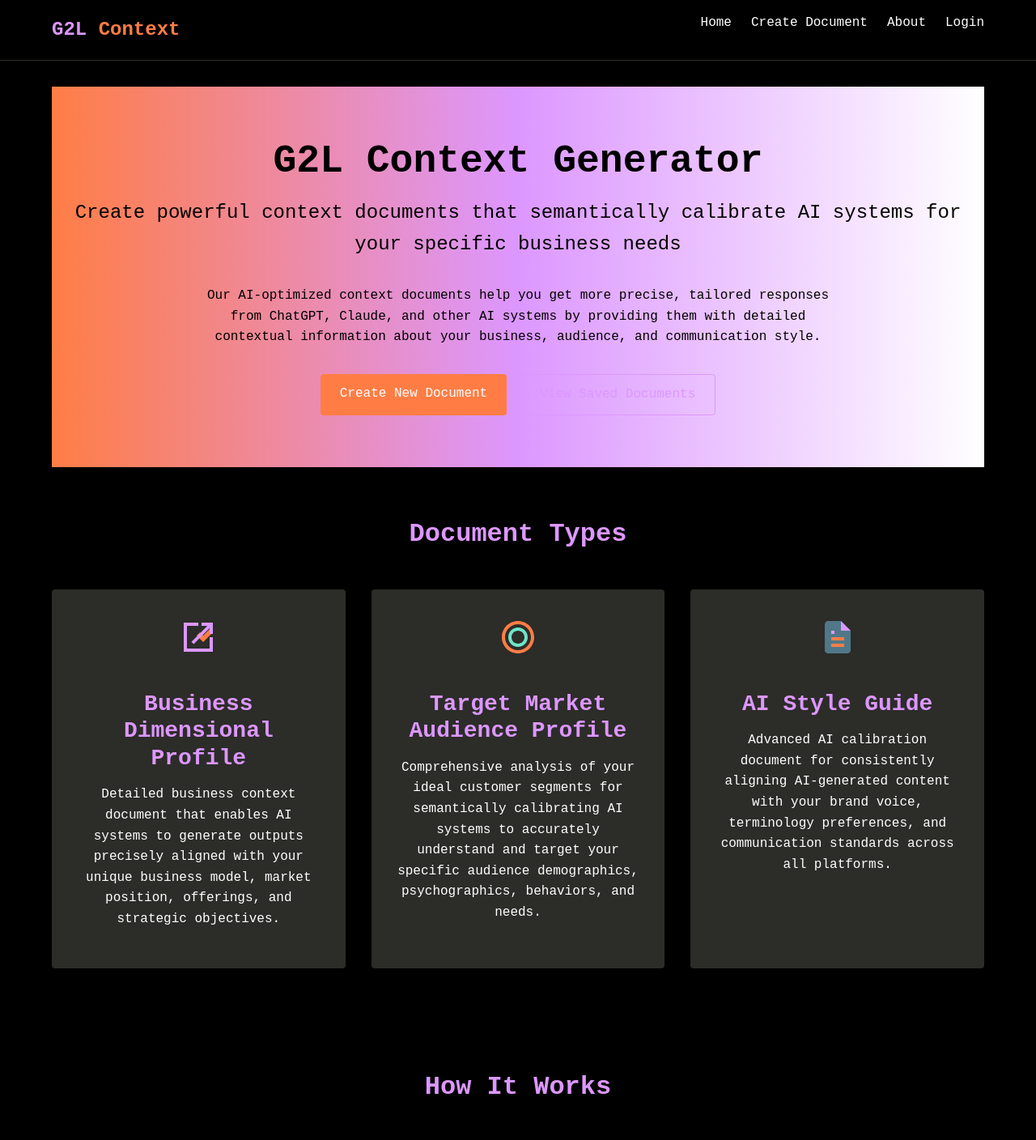
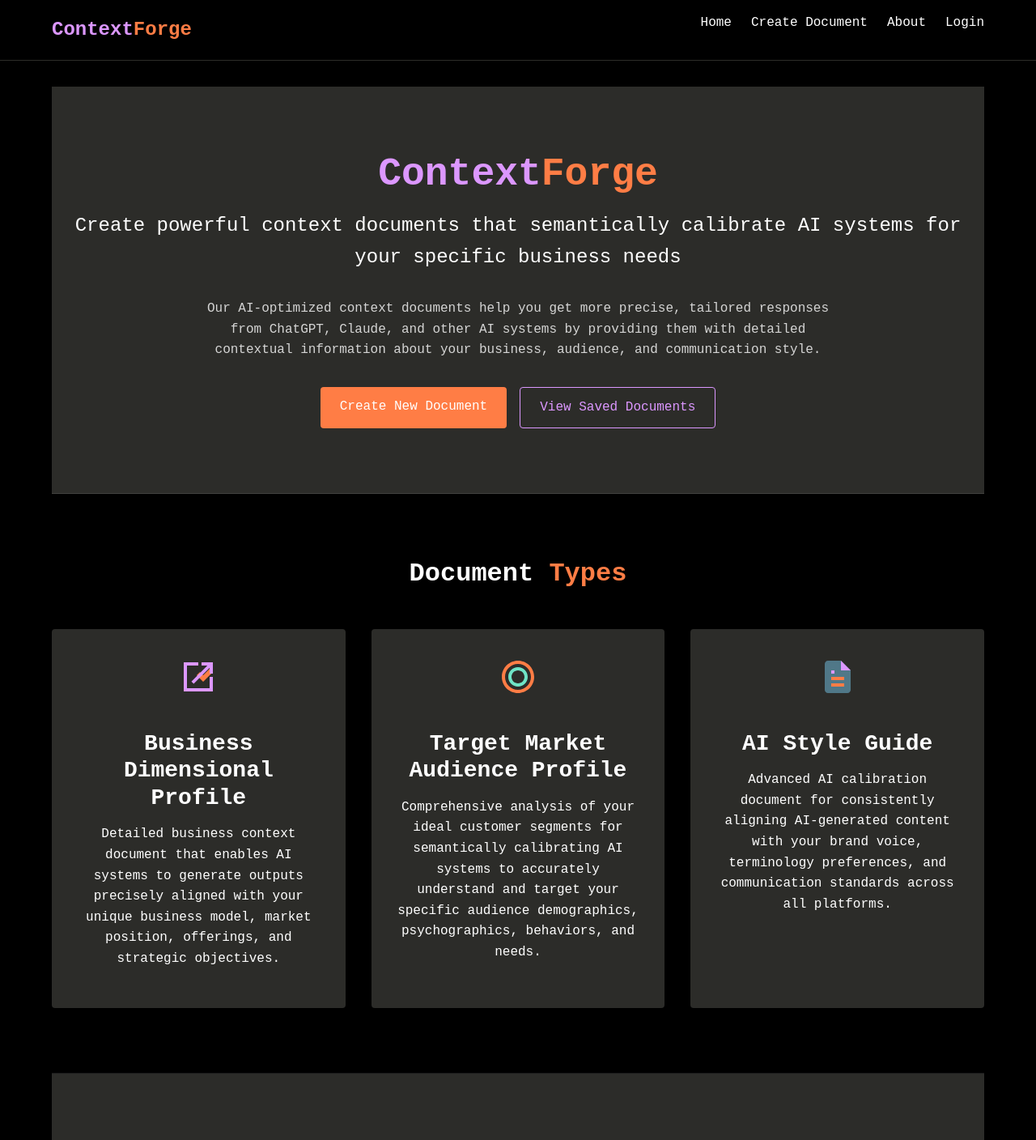
Before and after one commit to ConnorBritain/contextforge, a React (Create React App) app in the folder context-generator-src/client/: page / in a window 1280 px wide. Shown: the top 1408 px of the page at 81% size. Built offline with nearby package versions, Linux system fonts and the light colour scheme; no server answers; a web font is replaced by a local one.

Commit message:
Rebrand application to ContextForge with improved visual styling

```diff
--- a/context-generator-src/client/public/index.html
+++ b/context-generator-src/client/public/index.html
@@ -7,14 +7,14 @@
     <meta name="theme-color" content="#000000" />
     <meta
       name="description"
-      content="G2L Context Generator - Transform your business inputs into comprehensive, professional documents for AI semantic calibration"
+      content="ContextForge - Transform your business inputs into comprehensive, professional documents for AI semantic calibration"
     />
     <link rel="apple-touch-icon" href="%PUBLIC_URL%/logo192.png" />
     <link rel="manifest" href="%PUBLIC_URL%/manifest.json" />
     <link href="https://fonts.googleapis.com/css2?family=Azeret+Mono:wght@300;400;500;700&display=swap" rel="stylesheet">
-    <title>G2L Context Generator</title>
+    <title>ContextForge</title>
     <style>
-      /* G2L Brand Identity Preload */
+      /* ContextForge Brand Identity Preload */
       body {
         background-color: #000000;
         color: #ffffff;
--- a/context-generator-src/client/src/components/common/Footer.jsx
+++ b/context-generator-src/client/src/components/common/Footer.jsx
@@ -9,7 +9,7 @@ const Footer = () => {
       <div className="footer-container">
         <div className="footer-content">
           <p>
-            <span className="text-purple">G2L</span> <span className="text-orange">Context</span> &copy; {new Date().getFullYear()}
+            <span className="text-purple">Context</span><span className="text-orange">Forge</span> &copy; {new Date().getFullYear()} | A <span className="text-mint">Generative Growth Labs</span> Product
           </p>
           <p style={{ fontWeight: 'var(--font-weight-light)', opacity: 0.8 }}>
             Transform your business inputs into comprehensive, professional documents
--- a/context-generator-src/client/src/components/common/Header.jsx
+++ b/context-generator-src/client/src/components/common/Header.jsx
@@ -19,7 +19,7 @@ const Header = () => {
     <header className="app-header">
       <div className="header-container">
         <Link to="/" className="logo">
-          <span className="text-purple">G2L</span> <span className="text-orange">Context</span>
+          <span className="text-purple">Context</span><span className="text-orange">Forge</span>
         </Link>
 
         <nav className="main-nav">
--- a/context-generator-src/client/src/pages/HomePage.jsx
+++ b/context-generator-src/client/src/pages/HomePage.jsx
@@ -9,7 +9,7 @@ const HomePage = () => {
     <div className="page-container">
       <div className="hero-section">
         <h1>
-          <span className="text-black">G2L</span> Context Generator
+          <span className="text-purple">Context</span><span className="text-orange">Forge</span>
         </h1>
         <p className="subtitle">Create powerful context documents that semantically calibrate AI systems for your specific business needs</p>
 
@@ -29,7 +29,7 @@ const HomePage = () => {
       </div>
 
       <div className="features-section">
-        <h2>Document Types</h2>
+        <h2>Document <span>Types</span></h2>
 
         <div className="feature-cards">
           <div className="feature-card">
@@ -72,7 +72,7 @@ const HomePage = () => {
       </div>
 
       <div className="how-it-works-section">
-        <h2>How It Works</h2>
+        <h2>How It <span>Works</span></h2>
 
         <div className="steps">
           <div className="step">
--- a/context-generator-src/client/src/styles/global.css
+++ b/context-generator-src/client/src/styles/global.css
@@ -1,4 +1,4 @@
-/* G2L Brand Identity - Global Styles */
+/* Generative Growth Labs (G2L) ContextForge - Brand Identity */
 
 /* Import Azeret Mono font from Google Fonts */
 @import url('https://fonts.googleapis.com/css?family=Azeret+Mono:300,400,500,700&display=swap');
@@ -62,7 +62,7 @@ body {
 /* Typography */
 h1, h2, h3 {
   font-weight: var(--font-weight-bold);
-  color: var(--color-purple-accent);
+  color: var(--color-white);
   margin-bottom: var(--spacing-md);
   line-height: 1.2;
 }
@@ -381,19 +381,24 @@ button:disabled {
 .hero-section {
   text-align: center;
   padding: 4rem 0;
-  background: linear-gradient(to right, var(--color-orange-accent), var(--color-purple-accent), var(--color-white));
-  color: var(--color-black);
+  background-color: var(--color-dark-bg);
+  color: var(--color-white);
+  border-bottom: 1px solid rgba(255, 255, 255, 0.1);
 }
 
 .hero-section h1 {
   font-size: 3rem;
   margin-bottom: 1rem;
-  color: var(--color-black);
+  color: var(--color-white);
+}
+
+.hero-section h1 span {
+  color: var(--color-purple-accent);
 }
 
 .subtitle {
   font-size: 1.5rem;
-  color: var(--color-black);
+  color: var(--color-white);
   margin-bottom: 2rem;
   font-weight: var(--font-weight-medium);
 }
@@ -401,7 +406,8 @@ button:disabled {
 .hero-description {
   max-width: 800px;
   margin: 0 auto 2rem;
-  color: var(--color-black);
+  color: var(--color-white);
+  opacity: 0.8;
   line-height: 1.6;
   font-weight: var(--font-weight-regular);
 }
@@ -413,17 +419,28 @@ button:disabled {
   margin-top: 2rem;
 }
 
-.features-section,
+.features-section {
+  padding: 4rem 0;
+  text-align: center;
+  background-color: var(--color-black);
+  border-bottom: 1px solid rgba(255, 255, 255, 0.1);
+}
+
 .how-it-works-section {
   padding: 4rem 0;
   text-align: center;
-  background-color: var(--color-black);
+  background-color: var(--color-dark-bg);
 }
 
 .features-section h2,
 .how-it-works-section h2 {
   margin-bottom: 3rem;
-  color: var(--color-purple-accent);
+  color: var(--color-white);
+}
+
+.features-section h2 span,
+.how-it-works-section h2 span {
+  color: var(--color-orange-accent);
 }
 
 .feature-cards {
@@ -482,6 +499,10 @@ button:disabled {
 
 .step-content h3 {
   margin-bottom: 0.5rem;
+  color: var(--color-white);
+}
+
+.step-content h3 span {
   color: var(--color-purple-accent);
 }
 
@@ -502,7 +523,7 @@ button:disabled {
 
 .empty-state h2 {
   margin-bottom: 1rem;
-  color: var(--color-purple-accent);
+  color: var(--color-white);
 }
 
 .empty-state p {
@@ -538,7 +559,7 @@ button:disabled {
 .auth-form-container h2 {
   text-align: center;
   margin-bottom: 1.5rem;
-  color: var(--color-purple-accent);
+  color: var(--color-white);
 }
 
 .auth-form .form-group {
@@ -755,9 +776,56 @@ label {
 
   .feature-cards {
     grid-template-columns: 1fr;
+    padding: 0 1rem;
   }
 
   .steps {
     grid-template-columns: 1fr;
+    padding: 0 1rem;
+  }
+
+  .hero-section {
+    padding: 3rem 1rem;
+  }
+
+  .features-section,
+  .how-it-works-section {
+    padding: 3rem 1rem;
+  }
+
+  .feature-card {
+    margin-bottom: 1.5rem;
+  }
+
+  .step {
+    margin-bottom: 2rem;
   }
 }
+
+@media (min-width: 769px) and (max-width: 1024px) {
+  .feature-cards {
+    grid-template-columns: repeat(2, 1fr);
+    gap: 1.5rem;
+  }
+
+  .steps {
+    grid-template-columns: repeat(2, 1fr);
+  }
+
+  .hero-section,
+  .features-section,
+  .how-it-works-section {
+    padding: 3.5rem 2rem;
+  }
+}
+
+@media (min-width: 1025px) {
+  .hero-section {
+    padding: 5rem 0;
+  }
+
+  .features-section,
+  .how-it-works-section {
+    padding: 5rem 0;
+  }
+}
```
